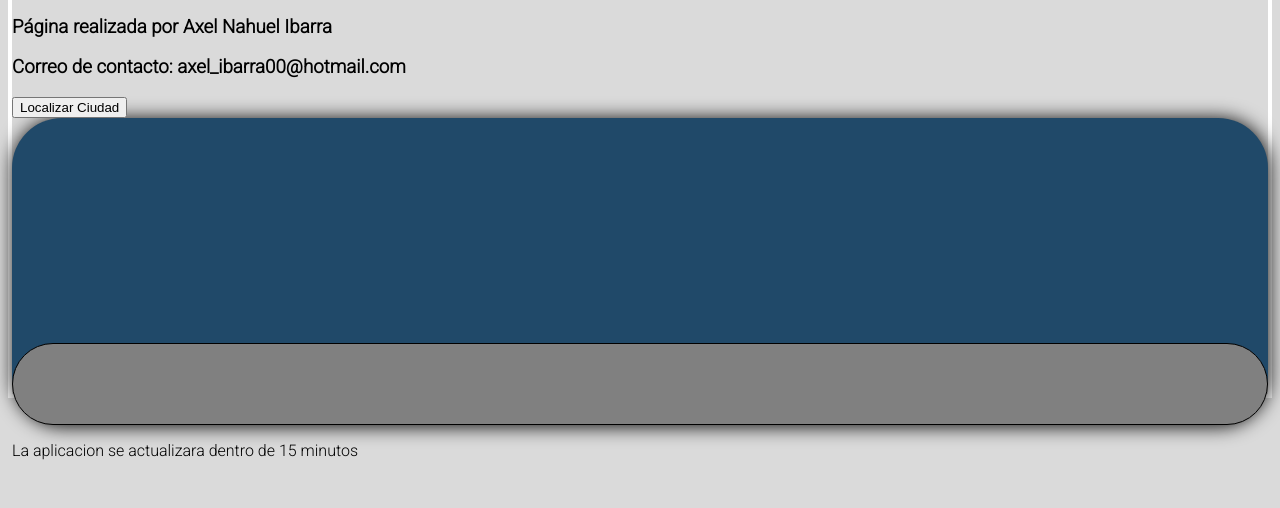
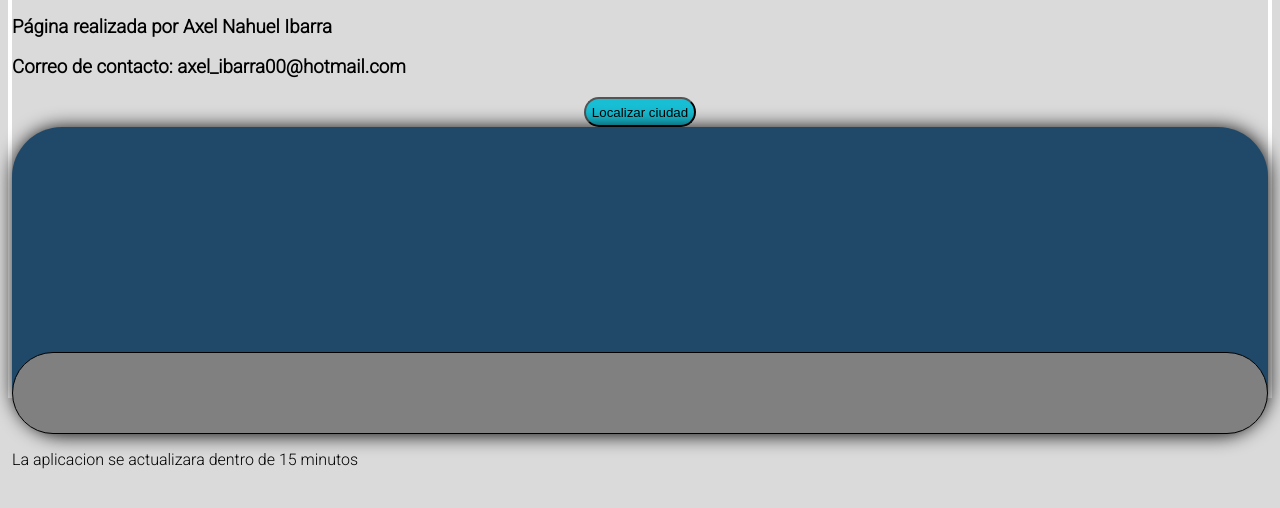
Before and after one commit to Axel-Ibarra/Axel-Ibarra-clima.github.io, a plain HTML site: page index.html in a window 1280 px wide. Shown: the part 118-626 px from the top of the page. Drawn offline with Linux system fonts and the light colour scheme.

Commit message:
Cambio Nro 2

```diff
--- a/index.html
+++ b/index.html
@@ -13,7 +13,10 @@
     <h3>Proyecto de consumo de API</h3>
     <h3>Página realizada por Axel Nahuel Ibarra</h3>
     <h3>Correo de contacto: axel_ibarra00@hotmail.com</h3>
-    <input type="button" onclick="localidadAct()" value="Localizar Ciudad" id="button">
+
+    <!-- <input type="button" onclick="localidadAct()" value="Localizar Ciudad" id="button"> -->
+    <button onclick="localidadAct()" value="Localizar Ciudad" id="button">Localizar ciudad</button>
+
     <div class="big-container">
         <div class="container">
             <!-- aca va la imagen puesta desde JavaScript -->
--- a/index.js
+++ b/index.js
@@ -1,6 +1,5 @@
 let longitude;
 let latitude;
-let button = document.getElementById("button");
 let date = document.getElementById(`day`);
 let country = document.getElementById(`country`)
 let city = document.getElementById(`population`);
@@ -16,14 +15,14 @@ let cloudsPic = document.getElementById(`clouds-pic`);
 
 //se corrobora que el navegador tenga geolocalización activada
 function localidadAct(){
-    // navigator.geolocation
-    // if(!navigator.geolocation){
-    // navigator.geolocation
+
     if(navigator.geolocation){
     document.getElementById("button").disabled = true;
+
         navigator.geolocation.getCurrentPosition(position =>{
             longitude = position.coords.longitude
             latitude = position.coords.latitude
+
             //llamamiento a la api
             url = `https://api.openweathermap.org/data/2.5/weather?lat=${latitude}&lon=${longitude}&appid=b5e395aa3b70c696d7f21162de4fa7f3`
             console.log(url);
@@ -104,10 +103,6 @@ function localidadAct(){
         })
     }
 }
-// else if(navigator.geolocation = true){
-    // return alert("ya hemos detectado tu ubicacion!")
-// }
-// }
 
 window.addEventListener('load',()=>{
     const bodys = document.querySelector(`body`);
--- a/style.css
+++ b/style.css
@@ -24,6 +24,14 @@ body{
     height: 200px;
     width: 100%;
 
+}
+#button{
+    display: block;
+    border-radius: 25px;
+    height: 30px;
+    background-color: #17bed4;
+    margin-left: auto;
+    margin-right: auto;
 }
 
 .big-container{
```
Lines whose indentation alone changed are shown as unchanged.
